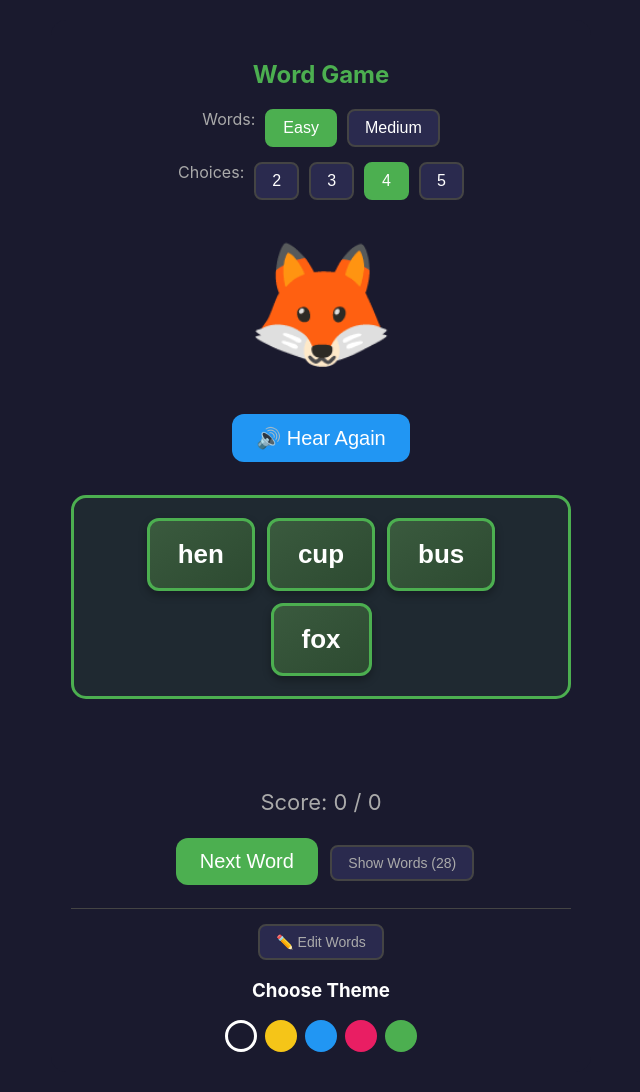
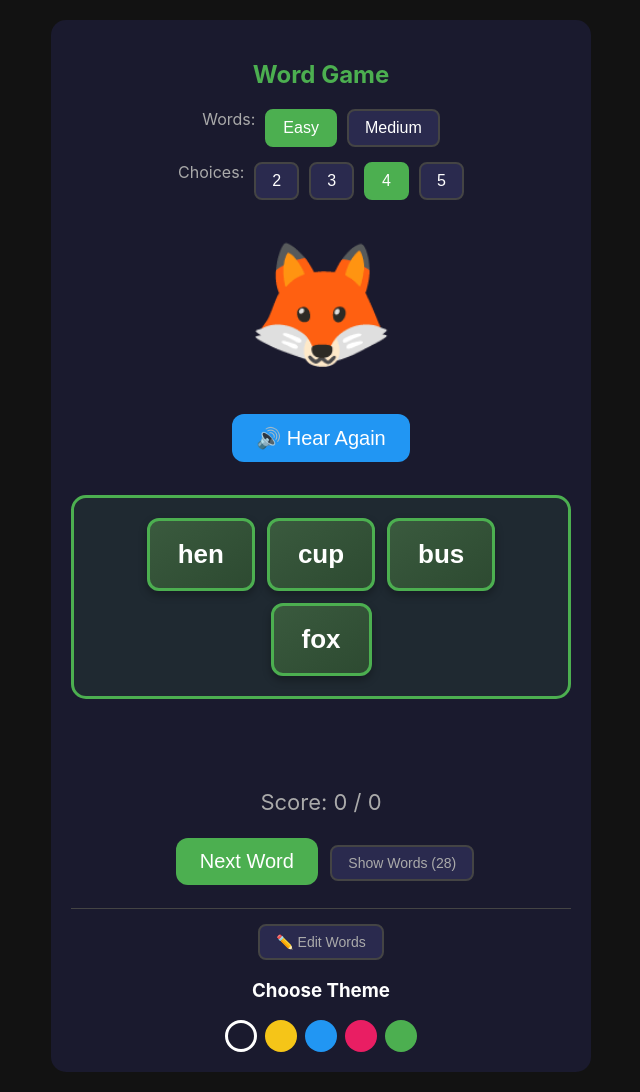
Before and after one commit to cottrell/notes, a Jekyll site: the page built from _posts/2026-01-10-word-game.html, in a window 1280 px wide. Shown: the whole page, without its empty margins (319-959 px from the left). Built offline with Jekyll 4.4.1, drawn with Linux system fonts in a browser that asks for light colours.

Commit message:
fix: Make dark theme background consistent with other themes

```diff
--- a/_posts/2026-01-10-word-game.html
+++ b/_posts/2026-01-10-word-game.html
@@ -293,7 +293,7 @@ title: "Word Game"
         .theme-green .control-btn { background: #388E3C; border-color: #2E7D32; }
         .theme-green .control-btn.active { background: #fff; color: #333; border-color: #fff; }
 
-        .theme-dark { background: #1a1a2e; }
+        .theme-dark { background: #121212; }
         .theme-dark .game-container { background: #1a1a2e; }
     </style>
 </head>
```
